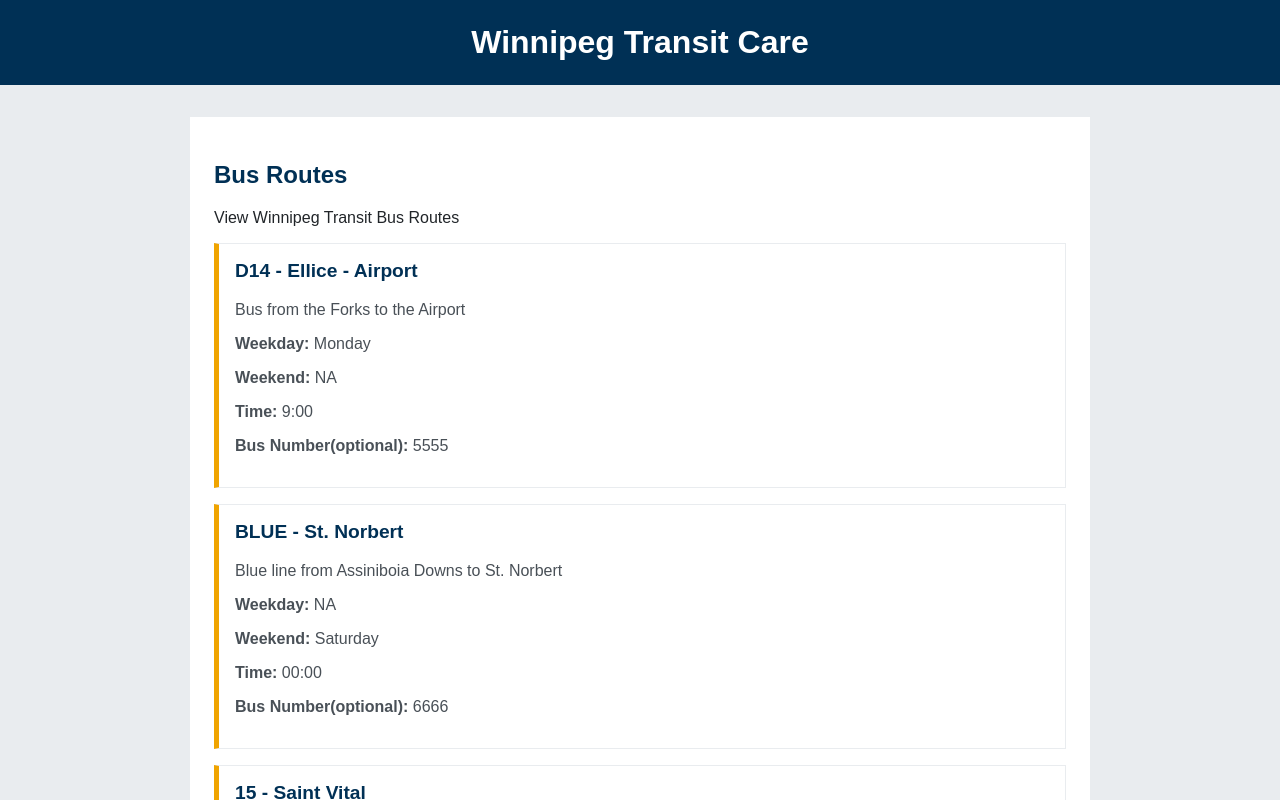
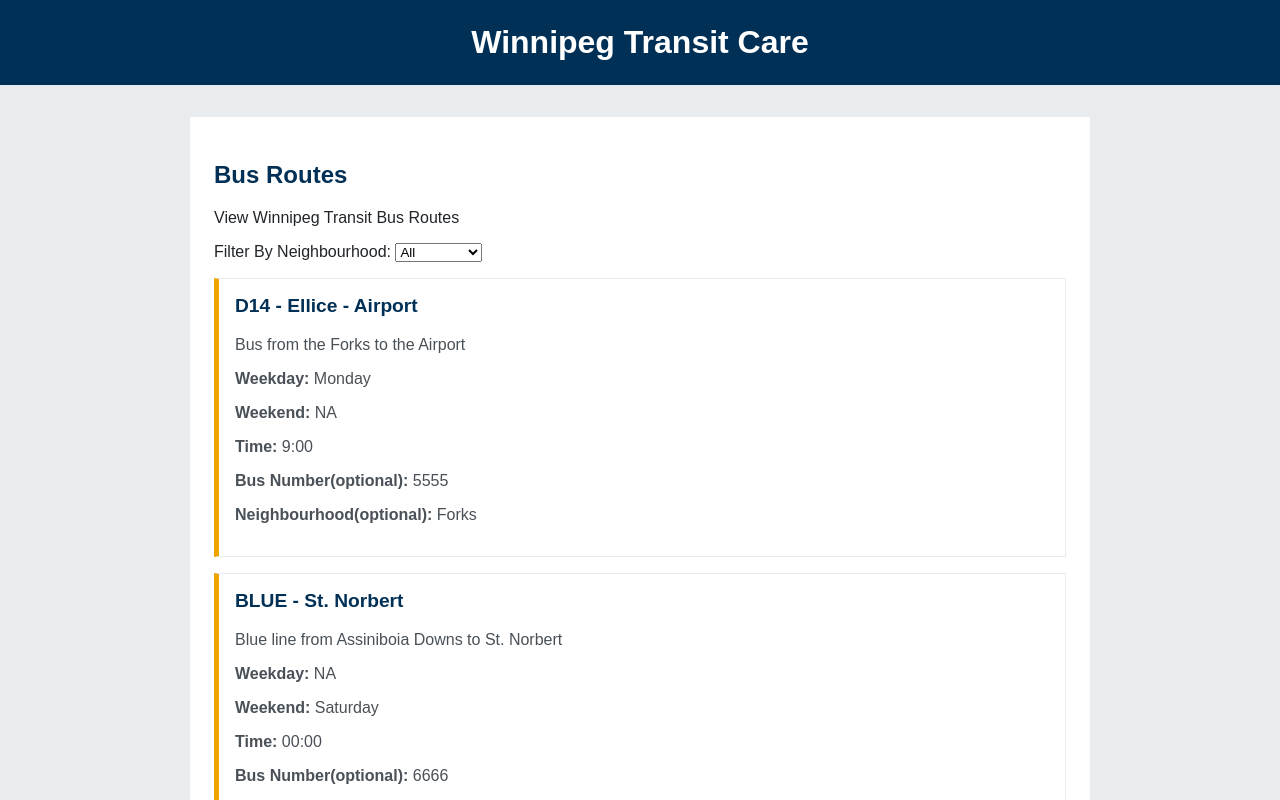
Before and after one commit to rrcw2025oabdel/Winnipeg_Transit_Care, a React (Vite) app: page / in a window 1280 px wide. Shown: the top 800 px of the page. Built offline with nearby package versions, Linux system fonts and the light colour scheme.

Commit message:
adding dropdown filter to filter list of routes by neighbourhood

```diff
--- a/src/busroutes/busRoutes.tsx
+++ b/src/busroutes/busRoutes.tsx
@@ -1,3 +1,5 @@
+import { useState } from "react";
+
 interface BusStop {
     id: number;
     busStopNumber: number;  // 5 digit number eg. #20172
@@ -15,6 +17,7 @@
         time: string; // use military time
     }
     busNumber?: number;  // Number on the side of the bus
+    neighbourhood?: string;
 }
 
 function BusRoutes() {
@@ -35,6 +38,7 @@
                 time: "9:00",
             },
             busNumber: 5555,
+            neighbourhood: "Forks",
         },
 
         {
@@ -53,6 +57,7 @@
                 time: "00:00",
             },
             busNumber: 6666,
+            neighbourhood: "St. Norbert",
         },
 
         {
@@ -71,14 +76,41 @@
                 time: "13:15",
             },
             busNumber: 7777,
+            neighbourhood: "Saint Vital",
         },
     ];
+
+    const [selectedNeighbourhood, setSelectedNeighbourhood] = useState<string>("All");
+
+    const neighbourhoods = ["All", ...Array.from(new Set(routes.map((r) => r.neighbourhood)))];
+
+    const filteredRoutes =
+        selectedNeighbourhood === "All"
+        ? routes
+        : routes.filter((route) => route.neighbourhood === selectedNeighbourhood);
+
 
     return (
         <section className="bus-routes">
             <h2>Bus Routes</h2>
 
             <p>View Winnipeg Transit Bus Routes</p>
+
+            <div className="filter">
+                <label htmlFor="neighbourhood-filter">Filter By Neighbourhood: </label>
+                <select
+                    id="neighbourhood-filter"
+                    value={selectedNeighbourhood}
+                    onChange={(e) => setSelectedNeighbourhood(e.target.value)}
+                >
+                    {neighbourhoods.map((n) => (
+                        <option key={n} value={n}>
+                            {n}
+                        </option>
+                    ))}
+                    </select>
+            </div>
+
 
             <ul className="route-list">
                 { routes.map((route) => (
@@ -104,9 +136,16 @@
                             <strong>Bus Number(optional):</strong> {route.busNumber}
                         </p>
 
+                        <p>
+                            <strong>Neighbourhood(optional):</strong> {route.neighbourhood}
+                        </p>
+
                 </li>
                 ))}
             </ul>
+            {filteredRoutes.length === 0 && (
+                <p>No routes found for the selected neighbourhoods.</p>
+            )}
                 </section>
     );
 }
```
Lines whose indentation alone changed are shown as unchanged.
